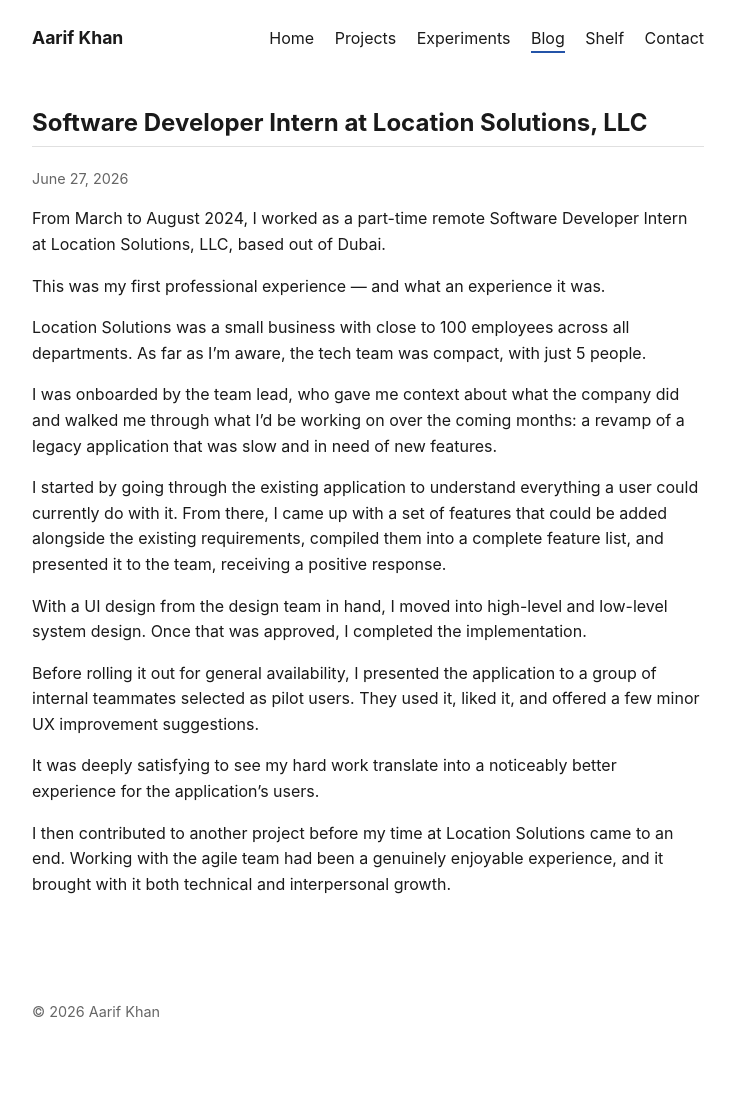
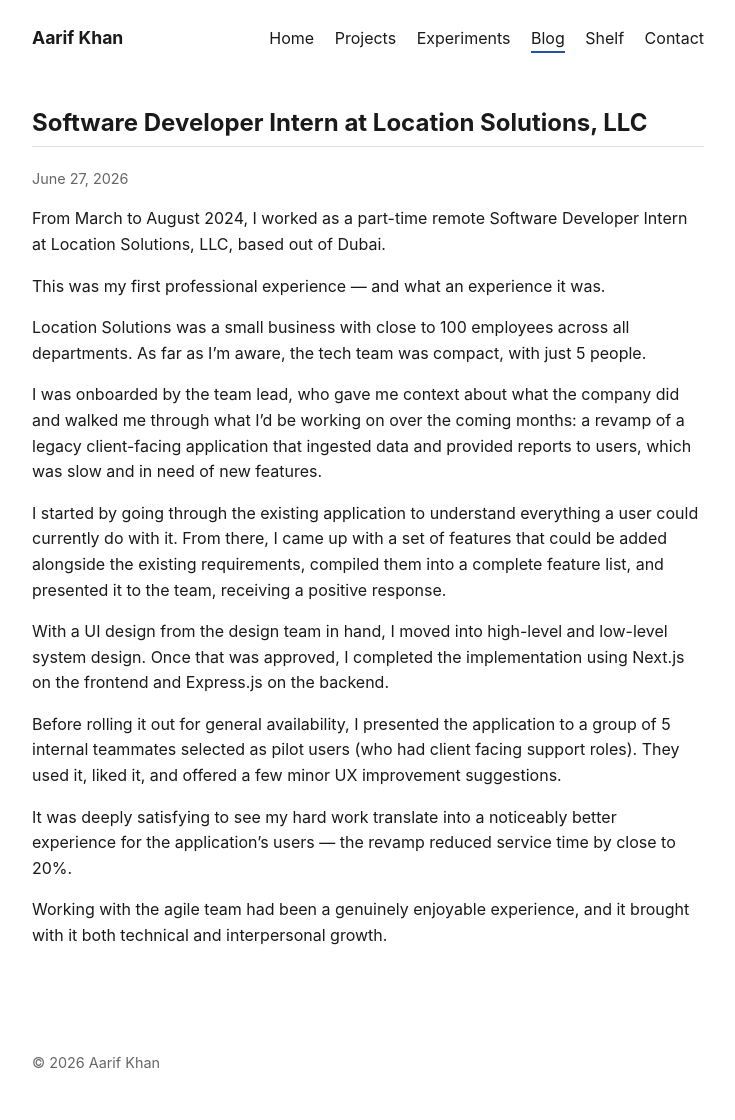
Before and after one commit to aarifkhan7/aarifkhan7.github.io, a Jekyll site: the page built from _posts/2026-06-27-location-solutions.md, in a window 1280 px wide. Shown: the whole page, without its empty margins (272-1007 px from the left). Built offline with Jekyll 4.4.1, drawn with Linux system fonts in a browser that asks for light colours; before the commit the page ends 1069 px from its top, so only the background shows below that.

Commit message:
LS Experience Add Detail about Tech, and Project

```diff
--- a/_posts/2026-06-27-location-solutions.md
+++ b/_posts/2026-06-27-location-solutions.md
@@ -12,7 +12,8 @@ departments. As far as I'm aware, the tech team was compact, with just 5 people.
 
 I was onboarded by the team lead, who gave me context about what the company did
 and walked me through what I'd be working on over the coming months: a revamp of a
-legacy application that was slow and in need of new features.
+legacy client-facing application that ingested data and provided reports to users,
+which was slow and in need of new features.
 
 I started by going through the existing application to understand everything a user
 could currently do with it. From there, I came up with a set of features that could
@@ -20,15 +21,16 @@ be added alongside the existing requirements, compiled them into a complete feat
 list, and presented it to the team, receiving a positive response.
 
 With a UI design from the design team in hand, I moved into high-level and low-level
-system design. Once that was approved, I completed the implementation.
+system design. Once that was approved, I completed the implementation using Next.js
+on the frontend and Express.js on the backend.
 
 Before rolling it out for general availability, I presented the application to a
-group of internal teammates selected as pilot users. They used it, liked it, and
+group of 5 internal teammates selected as pilot users (who had client facing support roles). They used it, liked it, and
 offered a few minor UX improvement suggestions.
 
 It was deeply satisfying to see my hard work translate into a noticeably better
-experience for the application's users.
+experience for the application's users — the revamp reduced service time by close
+to 20%.
 
-I then contributed to another project before my time at Location Solutions came to
-an end. Working with the agile team had been a genuinely enjoyable experience, and
-it brought with it both technical and interpersonal growth.
+Working with the agile team had been a genuinely enjoyable experience, and it
+brought with it both technical and interpersonal growth.
```
